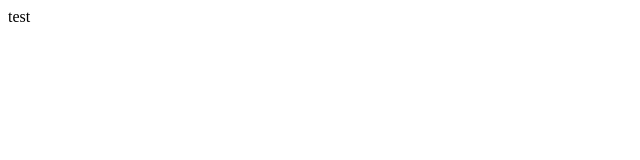
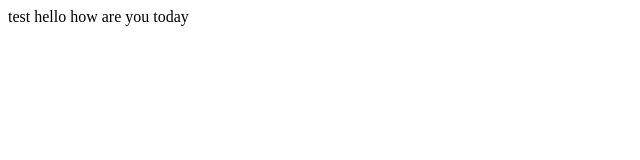
Before and after one commit to navidnemat/testGit2, a plain HTML site: page index.html in a window 1280 px wide. Shown: the whole page, without its empty margins (0-640 px from the left). Drawn offline with Linux system fonts and the light colour scheme.

Commit message:
how are you

```diff
--- a/index.html
+++ b/index.html
@@ -7,5 +7,6 @@
 </head>
 <body>
     test
+    hello how are you today
 </body>
 </html>
```
